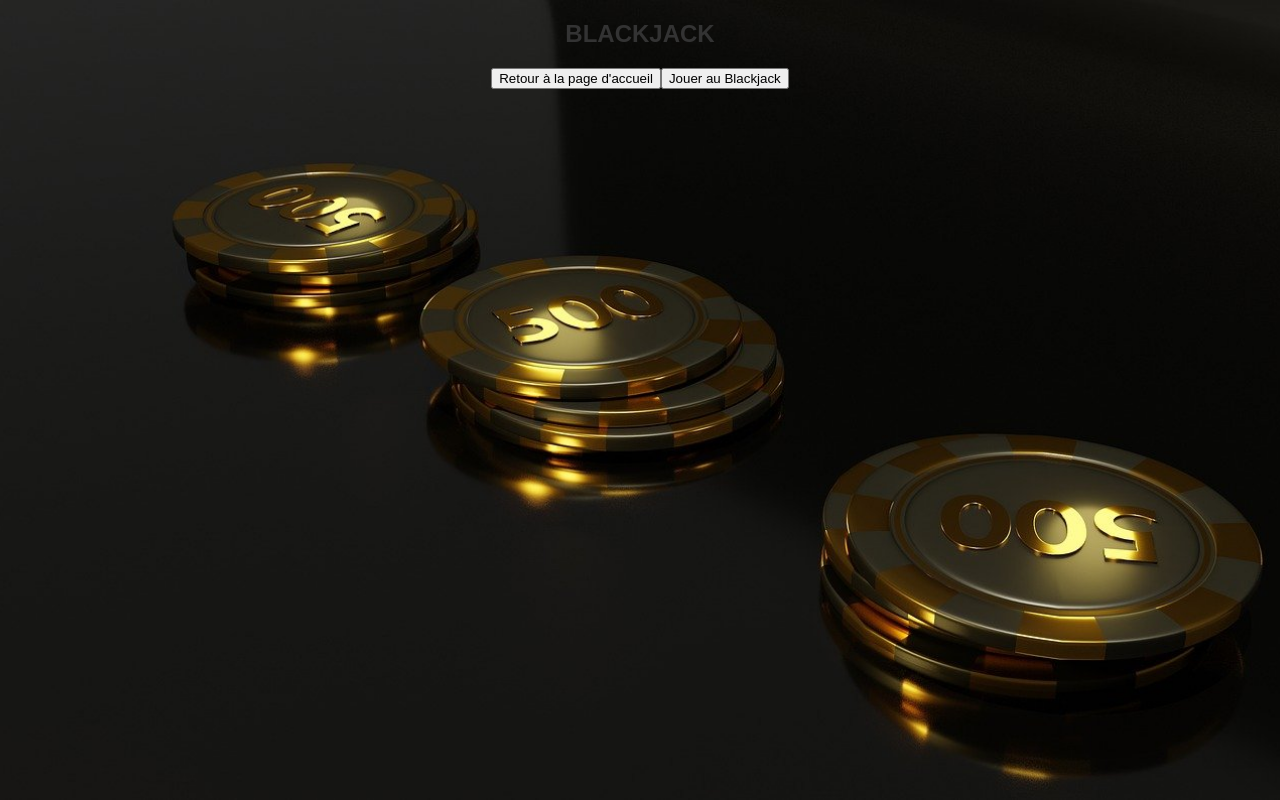
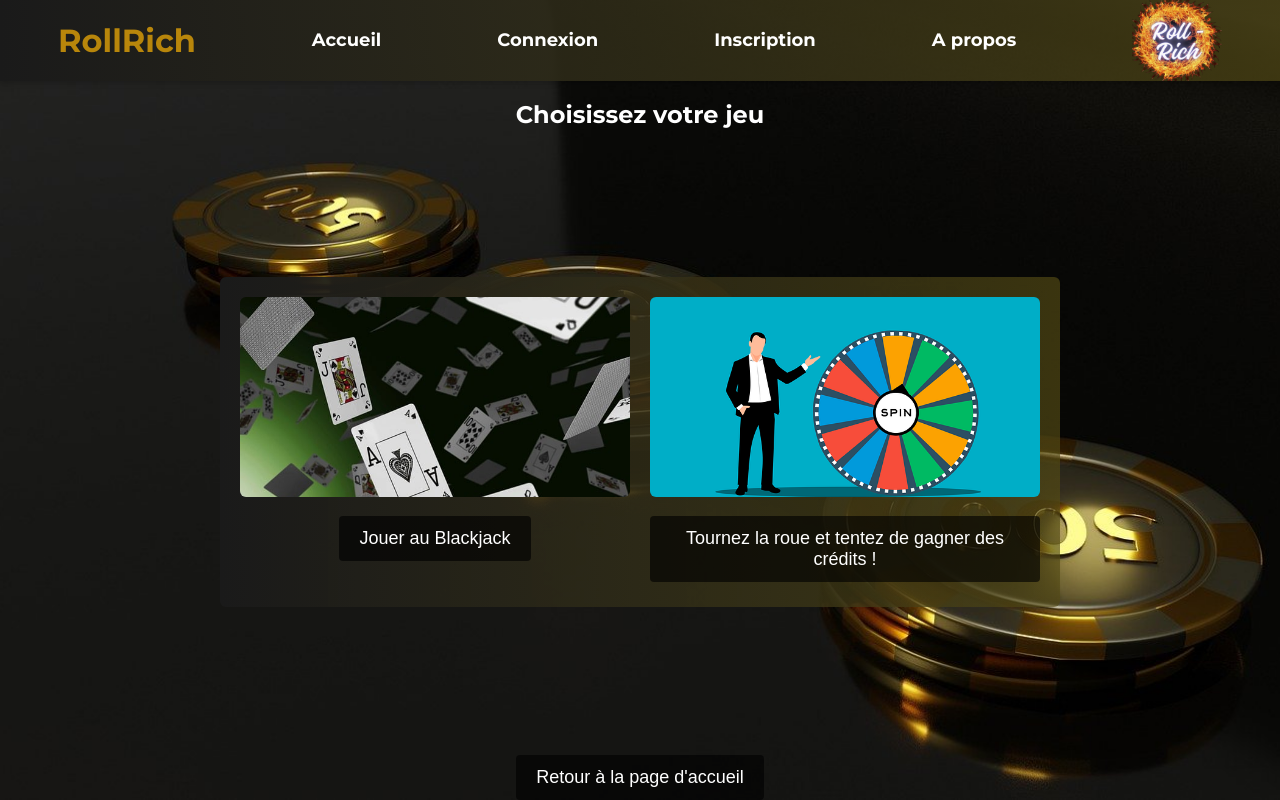
Before and after one commit to MaxenceChevee/Checkpoint4, a React (Vite) app in the folder frontend/: page /games in a window 1280 px wide. Built offline with nearby package versions, Linux system fonts and the light colour scheme.

Commit message:
rectif scss

```diff
--- a/frontend/index.html
+++ b/frontend/index.html
@@ -3,6 +3,10 @@
   <head>
     <meta charset="UTF-8" />
     <link rel="icon" type="image/svg+xml" href="/src/assets/Roll1.png" />
+    <link
+      rel="stylesheet"
+      href="https://fonts.googleapis.com/css2?family=Montserrat:wght@400;700&display=swap"
+    />
     <meta name="viewport" content="width=device-width, initial-scale=1.0" />
     <title>RollRich</title>
   </head>
--- a/frontend/src/App.jsx
+++ b/frontend/src/App.jsx
@@ -1,11 +1,10 @@
-// App.jsx
 import { Outlet } from "react-router-dom";
 import Header from "./components/Header";
-import { useAuth } from "./context/AuthContext"; // Importez le hook useAuth
+import { useAuth } from "./context/AuthContext";
 import "./styles/Global.scss";
 
 function App() {
-  const { isLoggedIn } = useAuth(); // Récupérez l'état d'authentification
+  const { isLoggedIn } = useAuth();
 
   return (
     <div className="all">
--- a/frontend/src/components/Header.jsx
+++ b/frontend/src/components/Header.jsx
@@ -1,5 +1,5 @@
 import React, { useState } from "react";
-import { Link, useLocation } from "react-router-dom";
+import { Link } from "react-router-dom";
 import { useAuth } from "../context/AuthContext";
 import "../styles/Header.scss";
 import logoImage from "../assets/Roll1.png";
@@ -8,8 +8,6 @@ function Header() {
   const [menuOpen, setMenuOpen] = useState(false);
   const { user, logout } = useAuth();
 
-  const location = useLocation();
-
   const toggleMenu = () => {
     setMenuOpen(!menuOpen);
   };
@@ -17,10 +15,6 @@ function Header() {
   const closeMenu = () => {
     setMenuOpen(false);
   };
-
-  if (location.pathname === "/games") {
-    return null;
-  }
 
   return (
     <header className={`navbar ${menuOpen ? "menu-open" : ""}`}>
--- a/frontend/src/main.jsx
+++ b/frontend/src/main.jsx
@@ -1,4 +1,3 @@
-// main.jsx
 import React from "react";
 import ReactDOM from "react-dom/client";
 import { BrowserRouter as Router, Route, Routes } from "react-router-dom";
--- a/frontend/src/pages/Games.jsx
+++ b/frontend/src/pages/Games.jsx
@@ -1,18 +1,33 @@
 import React from "react";
 import { Link } from "react-router-dom";
-import GameStatus from "../components/GameStatus";
+import blackjackImage from "../assets/blackjack.jpg";
+import roueImage from "../assets/roue.png";
+import "../styles/Games.scss";
 
 function Games() {
   return (
-    <div>
-      <h2>BLACKJACK</h2>
+    <div className="page-container">
+      <h2 className="game-title">Choisissez votre jeu</h2>
+      <div className="game-container">
+        <Link to="/blackjack-game" className="game-link">
+          <img src={blackjackImage} alt="blackjack" className="game-image" />
+          <button className="game-button casino-animation" type="button">
+            Jouer au Blackjack
+          </button>
+        </Link>
+
+        <Link to="/roulette-game" className="game-link">
+          <img src={roueImage} alt="roue" className="game-image" />
+          <button className="game-button casino-animation" type="button">
+            Tournez la roue et tentez de gagner des crédits !
+          </button>
+        </Link>
+      </div>
       <Link to="/">
-        <button type="button">Retour à la page d'accueil</button>
+        <button className="game-button" type="button">
+          Retour à la page d'accueil
+        </button>
       </Link>
-      <Link to="/blackjack-game">
-        <button type="button">Jouer au Blackjack</button>
-      </Link>
-      <GameStatus playerTotal={18} dealerTotal={20} gameInProgress={false} />
     </div>
   );
 }
--- a/frontend/src/pages/Home.jsx
+++ b/frontend/src/pages/Home.jsx
@@ -1,14 +1,29 @@
+import React from "react";
 import { Link } from "react-router-dom";
+import "../styles/Home.scss";
 
-function Home() {
+const Home = () => {
   return (
-    <div>
-      <h2>Home</h2>
+    <div className="home-container">
+      <h2 className="home-title">Bienvenue dans notre casino en ligne</h2>
+      <p>
+        Plongez dans le monde palpitant du jeu et de l'excitation. Notre casino
+        en ligne vous offre une expérience unique où le divertissement et la
+        chance se rencontrent.
+      </p>
+
+      <p>
+        Tentez votre chance pour remporter d'incroyables jackpots et profitez
+        d'une atmosphère immersive qui vous transportera directement dans
+        l'univers du jeu.
+      </p>
       <Link to="/games">
-        <button type="button">Jouer</button>
+        <button className="home-button casino-animation" type="button">
+          Commencer à jouer
+        </button>
       </Link>
     </div>
   );
-}
+};
 
 export default Home;
--- a/frontend/src/styles/BlackJackGame.scss
+++ b/frontend/src/styles/BlackJackGame.scss
@@ -1,38 +1,72 @@
-.card {
-  display: flex;
-  flex-direction: row;
-}
-
-.player-hand {
-  margin-bottom: 20px;
-}
-.api-card {
-  height: 80px;
-  width: 60px;
-}
 .blackjack-game {
   text-align: center;
   margin-top: 50px;
+
+  .buttons {
+    margin-bottom: 20px;
+
+    button {
+      margin: 0 10px;
+      padding: 10px 20px;
+      cursor: pointer;
+      border: 1px solid #e5bd00;
+      border-radius: 4px;
+      transition:
+        background-color 0.3s ease-in-out,
+        transform 0.3s ease-in-out;
+
+      &:hover {
+        background-color: #e5bd00;
+        transform: translateY(-5px);
+      }
+    }
+  }
+
+  p {
+    margin: 10px 0;
+    display: inline-block;
+    background-color: black;
+    color: white;
+    padding: 5px;
+    text-align: center;
+    border-radius: 6px;
+  }
+
+  .input-bet {
+    display: flex;
+    flex-direction: column;
+    justify-content: center;
+    align-items: center;
+
+    input {
+      padding: 10px;
+      font-size: 16px;
+      width: 100px;
+    }
+
+    button {
+      padding: 10px 20px;
+      font-size: 16px;
+      cursor: pointer;
+      border: 1px solid #e5bd00;
+      border-radius: 4px;
+      transition:
+        background-color 0.3s ease-in-out,
+        transform 0.3s ease-in-out;
+
+      &:hover {
+        background-color: #e5bd00;
+        transform: translateY(-5px);
+      }
+    }
   }
 
   .card-container {
     display: flex;
     justify-content: center;
-  flex-direction: row;
     gap: 10px;
   }
-.drawn-card {
-  animation: drawCardAnimation 0.5s linear;
-}
 
-@keyframes drawCardAnimation {
-  from {
-    transform: translateX(-200%); /* Ou la valeur appropriée pour votre cas */
-  }
-  to {
-    transform: translateX(0);
-  }
-}
   .deck {
     background-color: #000;
     position: relative;
@@ -45,3 +79,17 @@
     flex-direction: column;
     justify-content: space-between;
   }
+
+  .drawn-card {
+    animation: drawCardAnimation 0.5s linear;
+  }
+
+  @keyframes drawCardAnimation {
+    from {
+      transform: translateX(-200%);
+    }
+    to {
+      transform: translateX(0);
+    }
+  }
+}
--- /dev/null
+++ b/frontend/src/styles/Games.scss
@@ -0,0 +1,73 @@
+.page-container {
+  display: flex;
+  flex-direction: column;
+  justify-content: space-between;
+  align-items: center;
+  height: 100%;
+}
+.game-container {
+  text-align: center;
+  margin: auto;
+  max-width: 800px;
+  height: auto;
+  display: grid;
+  grid-template-columns: repeat(auto-fill, minmax(300px, 1fr));
+  gap: 20px;
+  background: linear-gradient(to right, #1a1a1a, #534a15ad);
+  background-size: cover;
+  background-position: center;
+  background-blend-mode: overlay;
+  color: white;
+  border-radius: 6px;
+  padding: 20px;
+  @media (max-width: 680px) {
+    grid-template-columns: 1fr;
+  }
+}
+
+.game-link {
+  text-decoration: none;
+  color: inherit;
+}
+
+.game-image {
+  width: 100%;
+  height: 200px;
+  object-fit: cover;
+  border-radius: 6px;
+}
+
+.game-button {
+  background-color: #ffd700;
+  color: #1a1a1a;
+  padding: 12px 20px;
+  font-size: 18px;
+  border: none;
+  border-radius: 4px;
+  cursor: pointer;
+  transition:
+    background-color 0.3s ease-in-out,
+    transform 0.3s ease-in-out;
+  margin-top: 20px;
+}
+
+.game-button:hover {
+  background-color: #e5bd00;
+  transform: translateY(-5px);
+}
+
+@keyframes casinoAnimation {
+  0% {
+    transform: translateY(0);
+  }
+  50% {
+    transform: translateY(-5px);
+  }
+  100% {
+    transform: translateY(0);
+  }
+}
+
+.game-button.casino-animation {
+  animation: casinoAnimation 1s infinite;
+}
--- a/frontend/src/styles/Global.scss
+++ b/frontend/src/styles/Global.scss
@@ -2,14 +2,16 @@ body,
 html {
   margin: 0;
   padding: 0;
-  font-family: "Arial", sans-serif;
+  font-family: "Montserrat", sans-serif;
   color: white;
   height: 100%;
+  overflow: hidden;
 }
 
 body {
   margin: 0;
-  font-family: "Arial", sans-serif;
+  font-family: "Montserrat", sans-serif;
+  color: white;
   width: 100%;
   height: 100%;
   display: flex;
@@ -26,3 +28,10 @@ body {
   margin: auto;
   height: 100vh;
 }
+h2 {
+  color: white !important;
+}
+button {
+  background-color: rgba(0, 0, 0, 0.63) !important;
+  color: white !important;
+}
--- a/frontend/src/styles/Header.scss
+++ b/frontend/src/styles/Header.scss
@@ -2,10 +2,17 @@
   display: flex;
   justify-content: space-around;
   align-items: center;
-  background-color: #000000;
   padding: 0;
+  overflow: hidden;
   width: 100vw;
   overflow-x: hidden;
+  background: linear-gradient(to right, #1a1a1a, #534a15ad);
+  box-shadow:
+    0 2px 4px rgba(0, 0, 0, 0.1),
+    0 4px 8px rgba(0, 0, 0, 0.1);
+  @media (max-width: 480px) {
+    min-height: 60px;
+  }
 }
 .game-name {
   color: #b8860b;
--- /dev/null
+++ b/frontend/src/styles/Home.scss
@@ -0,0 +1,51 @@
+.home-container {
+  text-align: center;
+  margin: 200px auto;
+  max-width: 600px;
+  height: 400px;
+  display: flex;
+  flex-direction: column;
+  justify-content: space-around;
+  background: linear-gradient(to right, #1a1a1a, #534a15ad);
+  background-size: cover;
+  background-position: center;
+  background-blend-mode: overlay;
+  color: white;
+  border-radius: 6px;
+}
+.home-title {
+  color: white;
+}
+.home-button {
+  background-color: #ffd700;
+  color: #1a1a1a;
+  padding: 12px 20px;
+  font-size: 18px;
+  border: none;
+  border-radius: 4px;
+  cursor: pointer;
+  transition:
+    background-color 0.3s ease-in-out,
+    transform 0.3s ease-in-out;
+}
+
+.home-button:hover {
+  background-color: #e5bd00;
+  transform: translateY(-5px);
+}
+
+@keyframes casinoAnimation {
+  0% {
+    transform: translateY(0);
+  }
+  50% {
+    transform: translateY(-5px);
+  }
+  100% {
+    transform: translateY(0);
+  }
+}
+
+.home-button.casino-animation {
+  animation: casinoAnimation 1s infinite;
+}
```
Also changed, not shown: frontend/src/pages/BlackJackGame.jsx (+73 -29 lines), frontend/src/assets/blackjack.jpg (added), frontend/src/assets/roue.png (added). Lines whose indentation alone changed are shown as unchanged.
